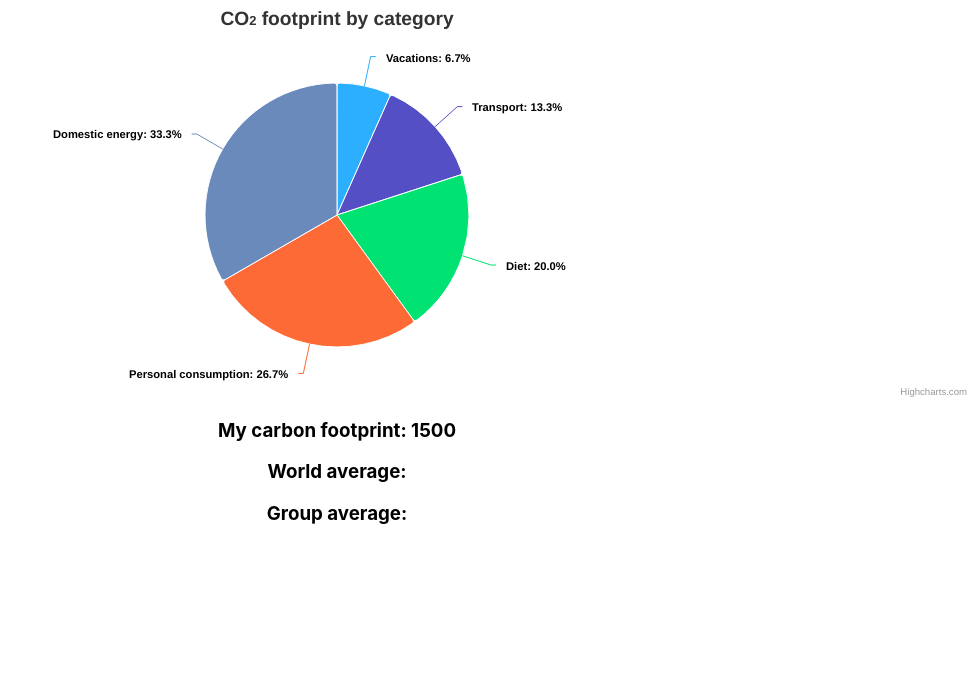
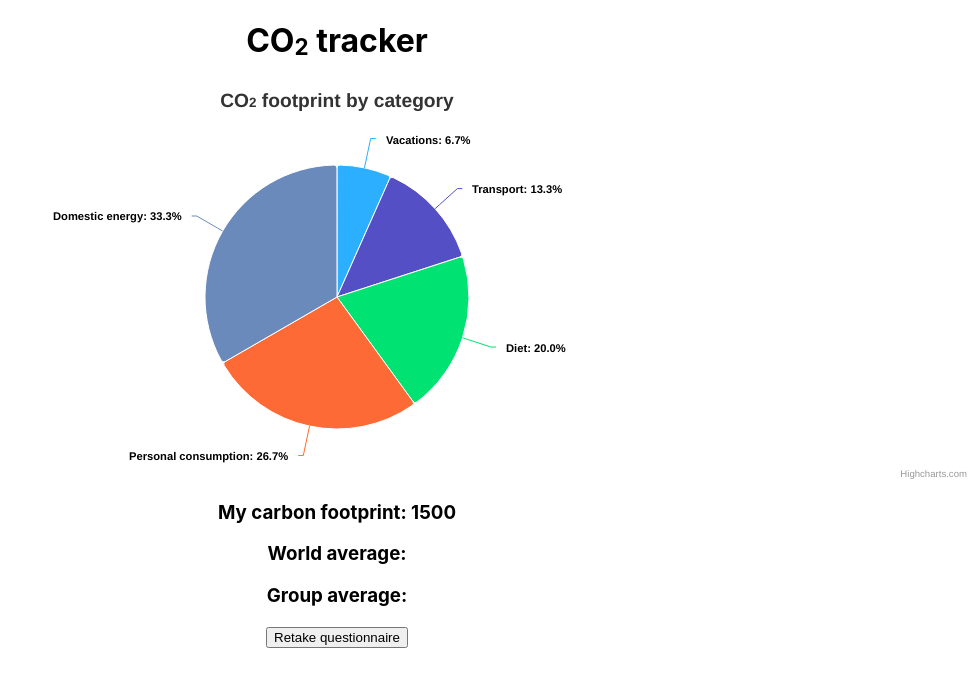
Before and after one commit to lor1113/C02_tracker, a React (Create React App) app: page / in a window 1280 px wide. Shown: the top 686 px of the page, without its empty margins (303-1280 px from the left). Built offline with nearby package versions, Linux system fonts and the light colour scheme.

Commit message:
added button component

```diff
--- a/src/App.css
+++ b/src/App.css
@@ -3,6 +3,6 @@
 }
 
 .subscript {
-  vertical-align: sub;
-  font-size: small;
+  vertical-align: text-bottom;
+  font-size: 0.7em;
 }
--- a/src/App.js
+++ b/src/App.js
@@ -1,10 +1,15 @@
 import './App.css';
+import Button from './components/Button';
 import ResultsContainer from './components/ResultsContainer';
 
 function App() {
   return (
     <div className="App">
+      <header>
+        <h1>CO<span className='subscript'>2</span> tracker</h1>
+      </header>
       <ResultsContainer />
+      <Button />
     </div>
   );
 }
--- /dev/null
+++ b/src/components/Button.js
@@ -0,0 +1,9 @@
+import React from "react";
+
+function Button() {
+    return (
+        <button>Retake questionnaire</button>
+    )
+}
+
+export default Button;
```
